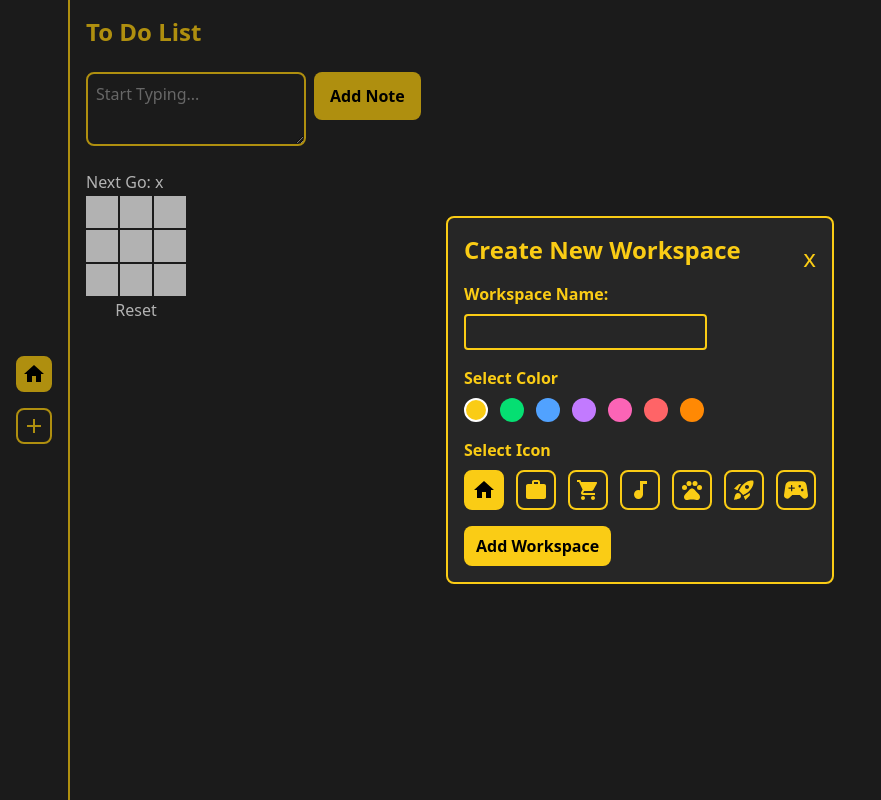
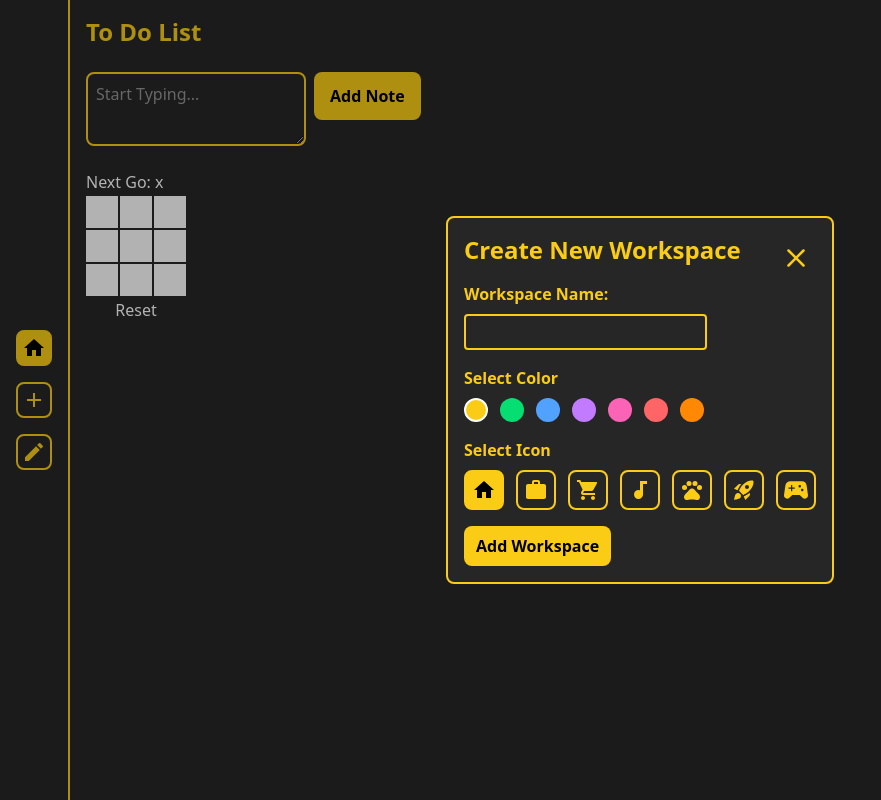
Before and after one commit to hayden-html/todo-react, a React (Vite) app: page / in a window 1280 px wide. Both pictures are taken after a click on the button 34 px from the left and 426 px from the top of the page. Shown: the whole page, without its empty margins (0-881 px from the left). Built offline with nearby package versions, Linux system fonts and the light colour scheme.

Commit message:
Added Editing Workspace Modal

```diff
--- a/src/App.tsx
+++ b/src/App.tsx
@@ -6,8 +6,9 @@ import type { Note, Workspace } from "./types.ts";
 import "./styles/notes.scss";
 import Sidebar from "./components/layout/Sidebar.tsx";
 import CreateWorkspaceModal from "./components/CreateWorkspaceModal.tsx";
-import Timer from "./components/Timer.tsx";
+// import Timer from "./components/Timer.tsx";
 import TicTacToe from "./components/TicTacToe.tsx";
+import EditWorkspacesModal from "./components/EditWorkspacesModal.tsx";
 
 function App() {
   // Set notes from localStorage data on render
@@ -26,6 +27,7 @@ function App() {
   }, [notes]);
 
   const [isNewWorkspaceModal, setIsNewWorkspaceModal] = useState(false);
+  const [isEditWorkspaceModal, setIsEditWorkspaceModal] = useState(false);
 
   const [workspaces, setWorkspaces] = useState<Workspace[]>(() => {
     const defaultWorkspace: Workspace[] = [
@@ -60,6 +62,7 @@ function App() {
           workspaces={workspaces}
           selectedWorkspace={selectedWorkspace}
           setSelectedWorkspace={setSelectedWorkspace}
+          setIsEditWorkspaceModal={setIsEditWorkspaceModal}
         ></Sidebar>
 
         <div className=" grow p-4">
@@ -126,6 +129,14 @@ function App() {
           setSelectedWorkspace={setSelectedWorkspace}
         />
       )}
+
+      {isEditWorkspaceModal && (
+        <EditWorkspacesModal
+          setIsEditWorkspaceModal={setIsEditWorkspaceModal}
+          workspaces={workspaces}
+          setWorkspaces={setWorkspaces}
+        />
+      )}
     </>
   );
 }
--- a/src/components/CreateWorkspaceModal.tsx
+++ b/src/components/CreateWorkspaceModal.tsx
@@ -12,6 +12,7 @@ import {
   MdShoppingCart,
   MdSportsEsports,
 } from "react-icons/md";
+import { BsX } from "react-icons/bs";
 
 export default function CreateWorkspaceModal({
   setIsNewWorkspaceModal,
@@ -50,7 +51,7 @@ export default function CreateWorkspaceModal({
   ];
 
   return (
-    <div className="absolute top-0 right-0 bottom-0 left-0 bg-black/30 h-screen w-screen flex items-center">
+    <div className="modal-background">
       <div
         className={`dashboard__modal`}
         style={{ borderColor: newWorkspace.color }}
@@ -62,10 +63,10 @@ export default function CreateWorkspaceModal({
 
           <button
             onClick={() => setIsNewWorkspaceModal(false)}
-            className="text-white text-2xl"
+            className="text-2xl"
             style={{ color: newWorkspace.color }}
           >
-            x
+            <BsX className="text-[2.5rem]"></BsX>
           </button>
         </div>
         <div className="create-workspace__form">
--- /dev/null
+++ b/src/components/EditWorkspacesChild.tsx
@@ -0,0 +1,82 @@
+import { useState } from "react";
+import {
+  BsFloppy2Fill,
+  BsPencilFill,
+  BsThreeDotsVertical,
+  BsTrash3Fill,
+} from "react-icons/bs";
+import type { Workspace } from "../types";
+// import CreateWorkspaceModal from "./CreateWorkspaceModal";
+
+export default function EditWorkspaceChild({
+  workspace,
+  workspaces,
+  setWorkspaces,
+  index,
+}: {
+  workspace: Workspace;
+  workspaces: Workspace[];
+  setWorkspaces: (x: Workspace[]) => void;
+  index: number;
+}) {
+  const [isEditing, setIsEditing] = useState(false);
+
+  function deleteWorkspace(workspaceId: string) {
+    const updatedWorkspaces = workspaces.filter(
+      (workspace) => workspaceId !== workspace.id
+    );
+    setWorkspaces(updatedWorkspaces);
+  }
+  return (
+    <li
+      className="flex justify-between gap-4"
+      style={{ color: workspace.color }}
+      key={index}
+    >
+      <div className="flex gap-2 items-center">
+        <BsThreeDotsVertical className="cursor-pointer" />
+        {isEditing ? (
+          <input
+            className="modal__input"
+            type="text"
+            value={workspace.name}
+            style={{ borderColor: workspace.color }}
+          />
+        ) : (
+          <p>{workspace.name}</p>
+        )}
+      </div>
+      {isEditing ? (
+        <div className="flex gap-4">
+          <button
+            onClick={() => setIsEditing(true)}
+            className="modal__button text-black!"
+            style={{ backgroundColor: workspace.color }}
+          >
+            <BsFloppy2Fill />
+          </button>
+          <button
+            onClick={() => deleteWorkspace(workspace.id)}
+            className="modal__button text-black!"
+            style={{ backgroundColor: workspace.color }}
+          >
+            <BsTrash3Fill />
+          </button>
+        </div>
+      ) : (
+        <button
+          onClick={() => setIsEditing(true)}
+          className="modal__button text-black!"
+          style={{ backgroundColor: workspace.color }}
+        >
+          <BsPencilFill />
+        </button>
+      )}
+      {/* {isEditing && (
+        <CreateWorkspaceModal
+          setIsNewWorkspaceModal={setIsEditing}
+        />
+      )} */}
+    </li>
+  );
+}
--- /dev/null
+++ b/src/components/EditWorkspacesModal.tsx
@@ -0,0 +1,42 @@
+import { BsX } from "react-icons/bs";
+import type { Workspace } from "../types";
+import EditWorkspacesChild from "./EditWorkspacesChild";
+
+export default function EditWorkspacesModal({
+  setIsEditWorkspaceModal,
+  workspaces,
+  setWorkspaces,
+}: {
+  setIsEditWorkspaceModal: (x: boolean) => void;
+  workspaces: Workspace[];
+  setWorkspaces: (x: Workspace[]) => void;
+}) {
+  return (
+    <div className="modal-background">
+      <div className="dashboard__modal text-white">
+        <div className="flex justify-between gap-8">
+          <h2 className="modal__heading" style={{ color: "white" }}>
+            Edit Workspaces
+          </h2>
+          <button
+            onClick={() => setIsEditWorkspaceModal(false)}
+            className="text-white text-2xl -mt-2"
+            style={{ color: "white" }}
+          >
+            <BsX className="text-[2.5rem]"></BsX>
+          </button>
+        </div>
+        <ul className="flex flex-col gap-4">
+          {workspaces.map((workspace, index) => (
+            <EditWorkspacesChild
+              workspace={workspace}
+              workspaces={workspaces}
+              setWorkspaces={(x: Workspace[]) => setWorkspaces(x)}
+              index={index}
+            />
+          ))}
+        </ul>
+      </div>
+    </div>
+  );
+}
--- a/src/components/TicTacToe.tsx
+++ b/src/components/TicTacToe.tsx
@@ -2,7 +2,13 @@ import { useState } from "react";
 
 // Building react tutorial, but without looking at docs for a challenge
 
-function Square({ onSquareClick, value }) {
+function Square({
+  onSquareClick,
+  value,
+}: {
+  onSquareClick: () => void;
+  value: string;
+}) {
   return (
     <button className="bg-white w-8 aspect-square mb-0" onClick={onSquareClick}>
       {value}
@@ -14,7 +20,7 @@ export default function TicTacToe() {
   const [isXNext, setIsXNext] = useState(true);
   const [status, setStatus] = useState("Next Go: x");
 
-  function handleClick(x) {
+  function handleClick(x: number) {
     if (board[x] || gameComplete(board)) return;
     const updatedBoard = board.slice();
     if (isXNext) {
@@ -35,7 +41,7 @@ export default function TicTacToe() {
     return;
   }
 
-  function isBoardFull(x) {
+  function isBoardFull(x: string[]) {
     for (let i = 0; i < x.length; i++) {
       if (x[i] == "") {
         return false;
@@ -44,7 +50,7 @@ export default function TicTacToe() {
     return true;
   }
 
-  function gameComplete(board) {
+  function gameComplete(board: string[]) {
     const lines = [
       [0, 1, 2],
       [3, 4, 5],
--- a/src/components/layout/Sidebar.tsx
+++ b/src/components/layout/Sidebar.tsx
@@ -11,17 +11,19 @@ import {
   MdOutlinePets,
   MdRocketLaunch,
   MdSportsEsports,
+  MdEdit,
 } from "react-icons/md";
 import { workspaceIcons } from "../../utils/iconLibrary";
 
 export default function Sidebar({
   setIsNewWorkspaceModal,
+  setIsEditWorkspaceModal,
   workspaces,
   selectedWorkspace,
   setSelectedWorkspace,
 }: {
   setIsNewWorkspaceModal: (x: boolean) => void;
-
+  setIsEditWorkspaceModal: (x: boolean) => void;
   workspaces: Workspace[];
   selectedWorkspace: string;
   setSelectedWorkspace: (x: string) => void;
@@ -35,9 +37,9 @@ export default function Sidebar({
       className="p-4 border-r-2 grid grid-cols-1 items-center"
       style={{ borderColor: selectedWorkspaceData?.color }}
     >
-      <div className="flex flex-col">
+      <div className="flex flex-col gap-4">
         <fieldset
-          className="workspace__list flex flex-col gap-4 mb-4"
+          className="workspace__list flex flex-col gap-4"
           name="workspace"
         >
           {workspaces.length > 1 && (
@@ -116,6 +118,20 @@ export default function Sidebar({
         >
           <MdAdd className="mx-auto text-2xl -mt-1"></MdAdd>
         </button>
+        <button
+          onClick={() => setIsEditWorkspaceModal(true)}
+          className="workspace__create text-center"
+          style={{
+            color:
+              selectedWorkspace === "all"
+                ? "var(--all-color)"
+                : workspaces.find(
+                    (workspace) => workspace.name === selectedWorkspace
+                  )?.color,
+          }}
+        >
+          <MdEdit className="mx-auto text-2xl -mt-1 " />
+        </button>
       </div>
     </nav>
   );
--- a/src/styles/layout.scss
+++ b/src/styles/layout.scss
@@ -24,11 +24,28 @@
   opacity: 0;
 }
 
-// .workspace__create {}
+.modal-background {
+  position: absolute;
+  top: 0px;
+  right: 0px;
+  bottom: 0px;
+  left: 0px;
+  background-color: color-mix(
+    in oklab,
+    var(--color-black) /* #000 = #000000 */ 30%,
+    transparent
+  );
+
+  height: 100vh;
+  width: 100vw;
+  display: flex;
+  align-items: center;
+  z-index: 10;
+}
 
 .dashboard__modal {
   border-width: 2px;
-  border-color: rgb(250 204 21);
+  // border-color: rgb(250 204 21);
   border-radius: 0.5rem;
   width: fit-content;
   margin: auto;
@@ -36,6 +53,7 @@
   padding: 1rem;
   display: block;
   position: relative;
+  z-index: 100;
 }
 
 .modal__heading {
@@ -46,6 +64,11 @@
   color: rgb(250 204 21);
 }
 
+.modal__close {
+  font-size: 1.5rem;
+  line-height: 2rem;
+  margin-top: -0.5rem;
+}
 .modal__forms {
   display: block;
 }
```
Also changed, not shown: src/components/Timer.tsx (+29 -29 lines), src/styles/text.scss (added).
